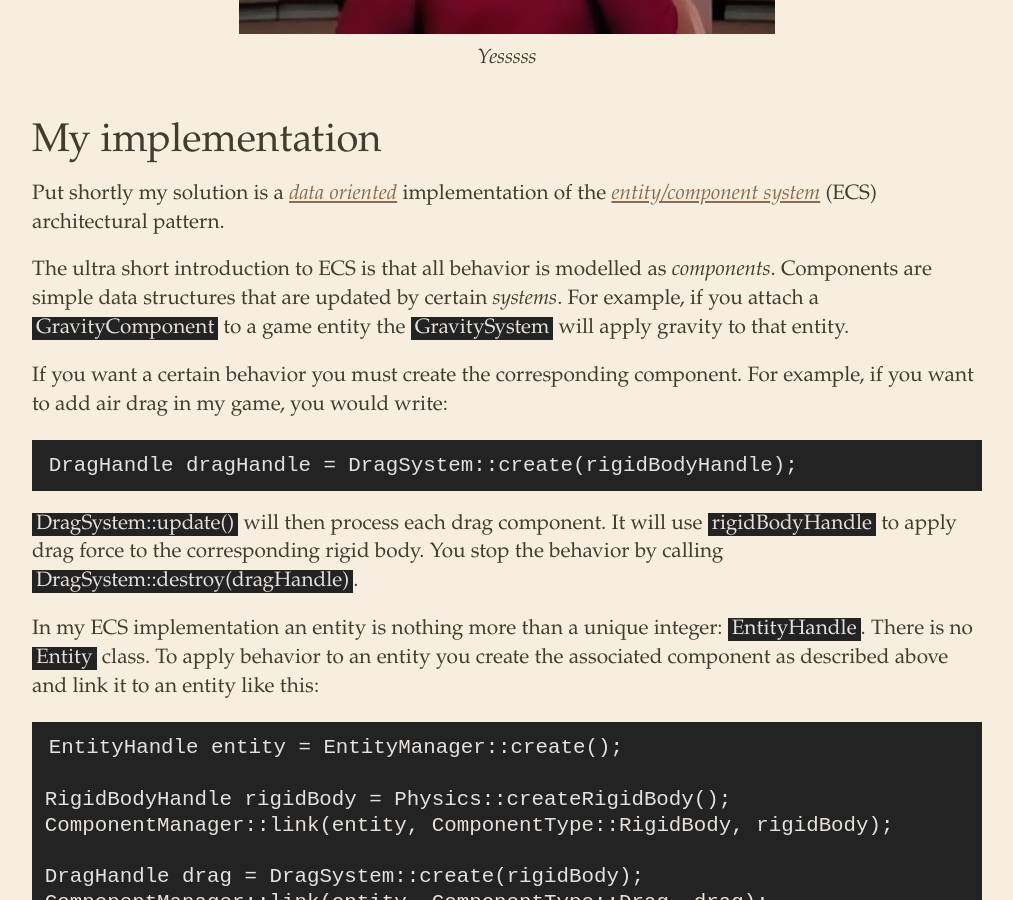
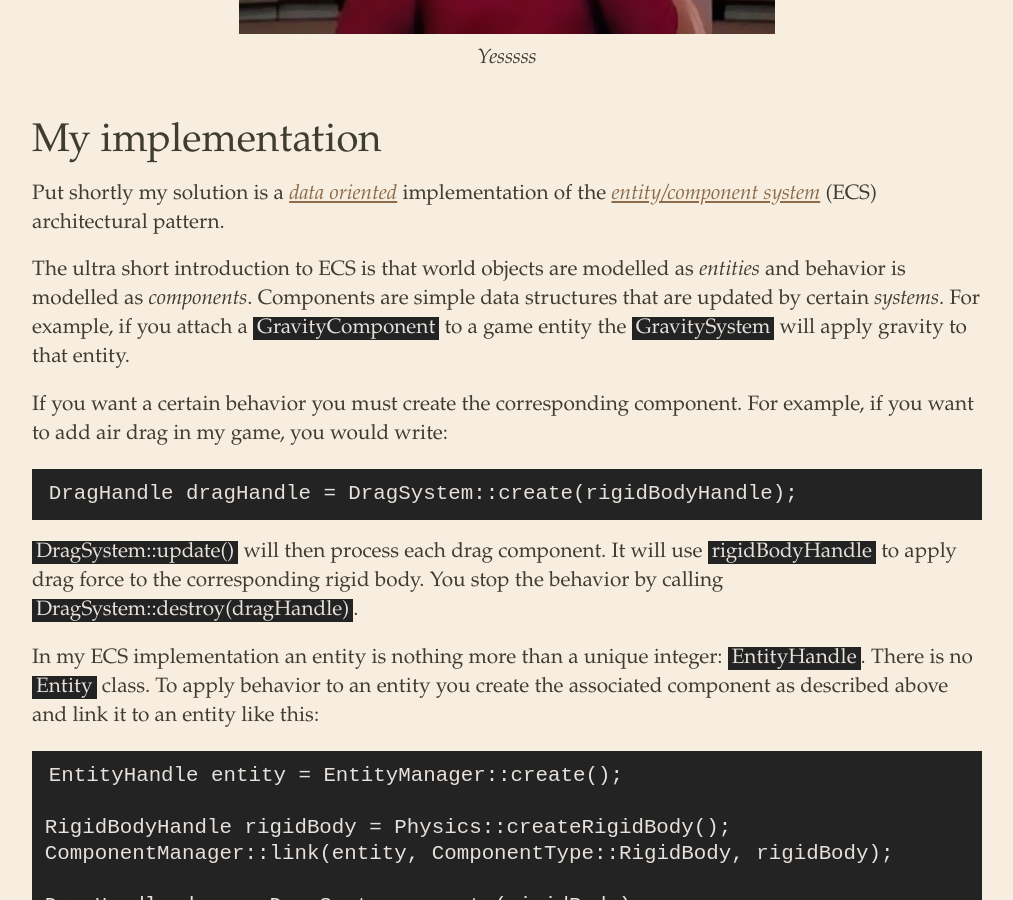
Before and after one commit to chopmo/rasmusrn.github.io, a Jekyll site: the page built from _posts/2015-05-26-game-systems-integration.markdown, in a window 1280 px wide and 900 px high, scrolled down 768 px. Shown: the whole window, without its empty margins (133-1146 px from the left). Built offline with Jekyll 4.4.1, drawn with Linux system fonts in a browser that asks for light colours.

Commit message:
Explain what an Entity is
Added a few (possibly correct) words to explain the E part of ECS.

```diff
--- a/_posts/2015-05-26-game-systems-integration.markdown
+++ b/_posts/2015-05-26-game-systems-integration.markdown
@@ -17,7 +17,7 @@ I have always found it difficult to integrate game systems such as rendering, ph
 
 Put shortly my solution is a [*data oriented*](http://gamesfromwithin.com/data-oriented-design) implementation of the [*entity/component system*](http://en.wikipedia.org/wiki/Entity_component_system) (ECS) architectural pattern.
 
-The ultra short introduction to ECS is that all behavior is modelled as *components*. Components are simple data structures that are updated by certain *systems*. For example, if you attach a `GravityComponent` to a game entity the `GravitySystem` will apply gravity to that entity.
+The ultra short introduction to ECS is that world objects are modelled as *entities* and behavior is modelled as *components*. Components are simple data structures that are updated by certain *systems*. For example, if you attach a `GravityComponent` to a game entity the `GravitySystem` will apply gravity to that entity.
 
 If you want a certain behavior you must create the corresponding component. For example, if you want to add air drag in my game, you would write:
 
```
